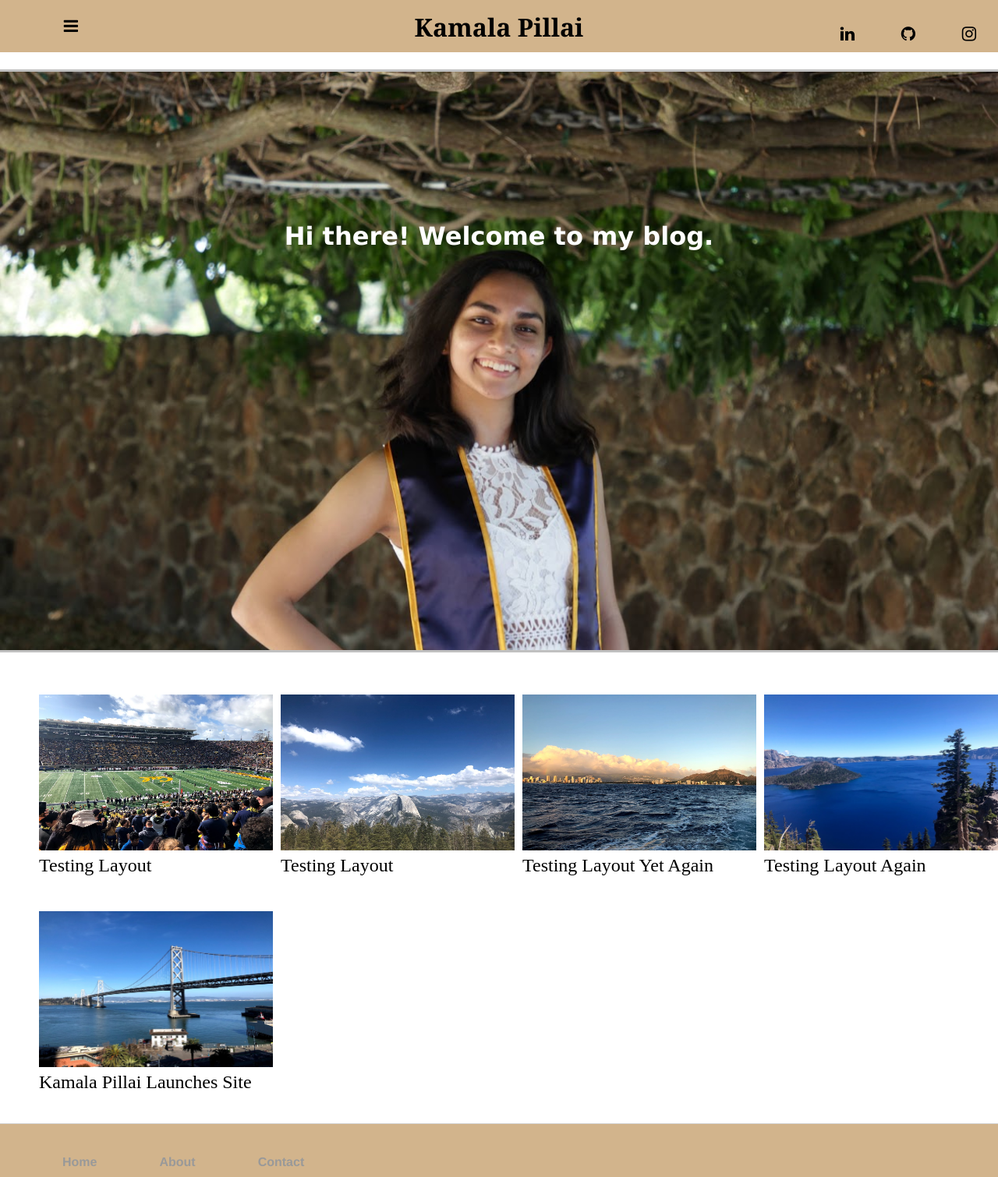
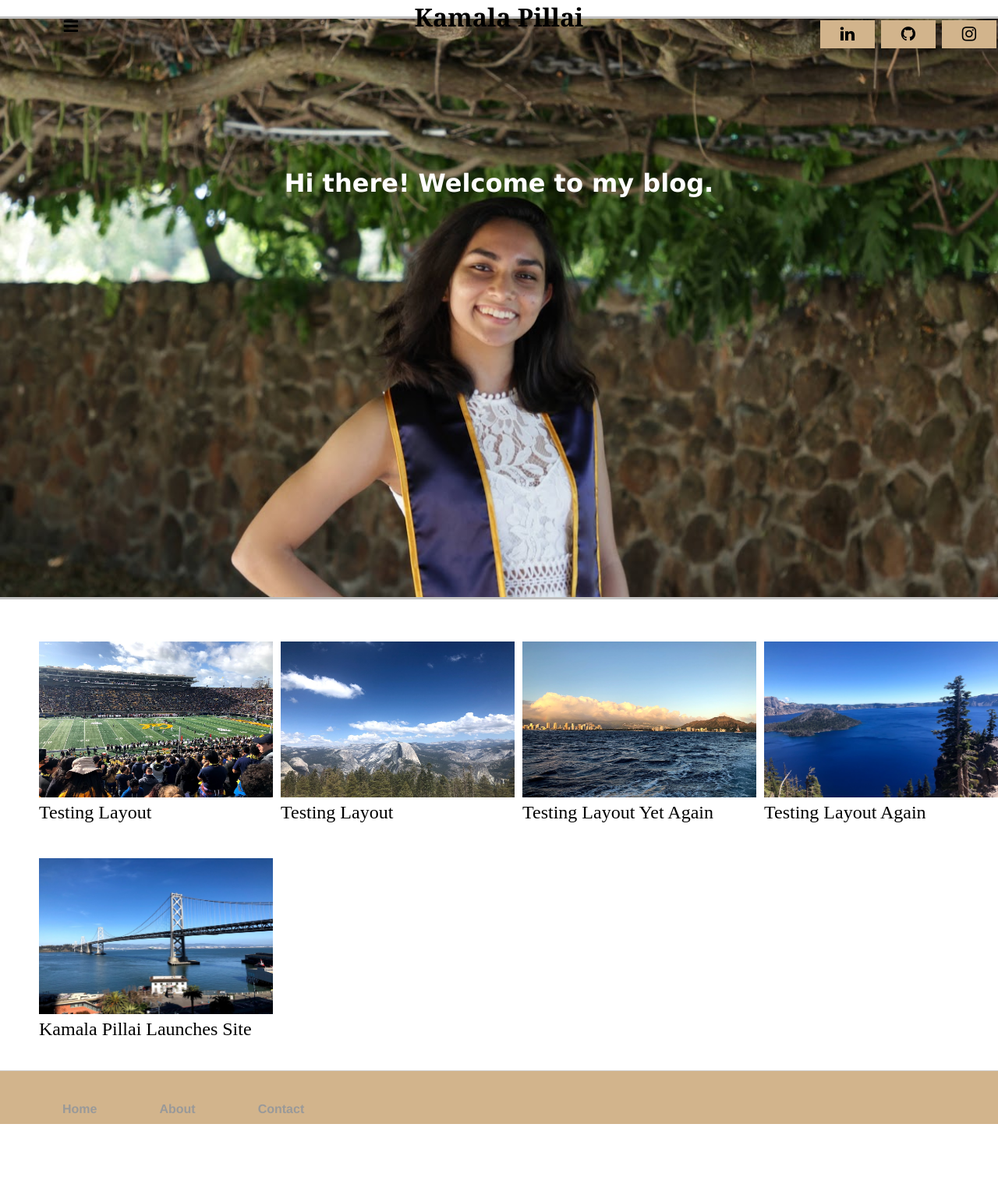
Before and after one commit to kpill/kpill.github.io, a Jekyll site: the page built from index.html, in a window 1280 px wide. Shown: the whole page at 78% size. Built offline with Jekyll 4.4.1, drawn with Linux system fonts in a browser that asks for light colours; after the commit the page ends 1442 px from its top, so only the background shows below that.

Commit message:
Update main.css

```diff
--- a/css/main.css
+++ b/css/main.css
@@ -1,6 +1,6 @@
 header {
 	position: relative;
-	overflow: hidden;
+	/*overflow: hidden;*/
 	color: Black;
 	background-color: tan;
 	/*padding-top: 20px;
@@ -10,6 +10,7 @@
 h1.header {
 	margin: 0;
 	padding: 0;
+	vertical-align: middle;
 }
 
 .menu {
```
